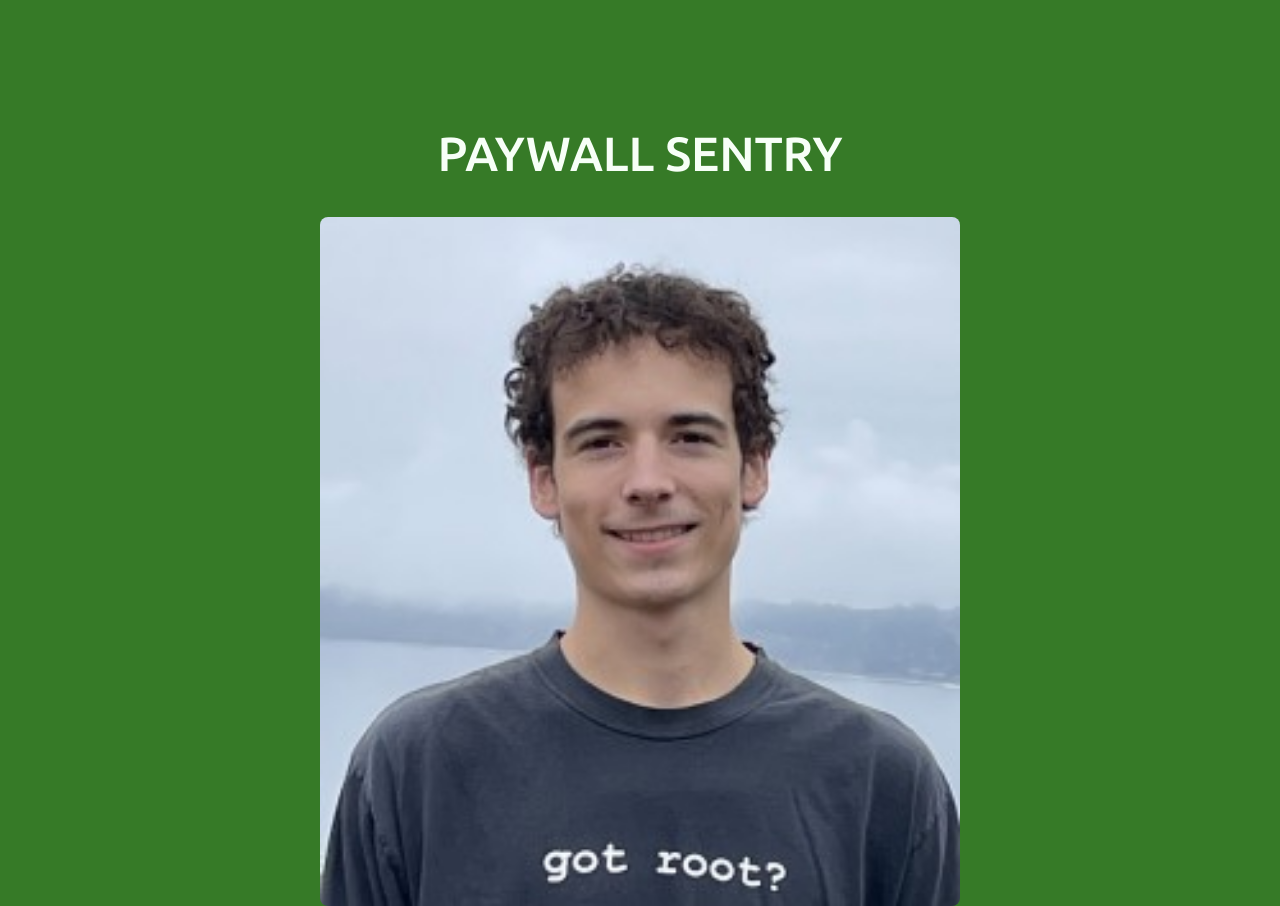
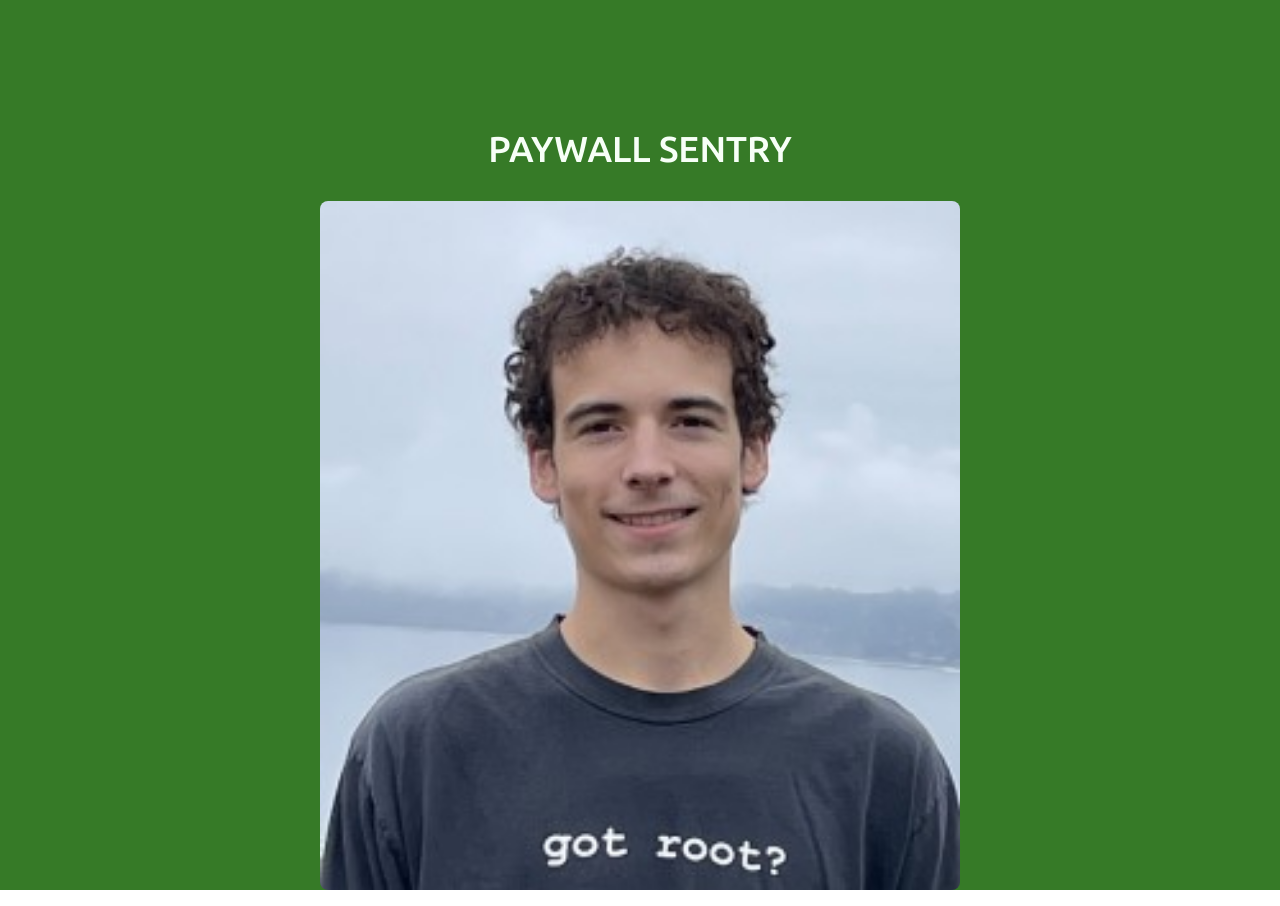
Before and after one commit to lucasotanez/portfolio, a Next.js app: page / in a window 1280 px wide. Shown: the part 3720-4626 px from the top of the page. Built offline with nearby package versions, Linux system fonts and the light colour scheme.

Commit message:
update Projects component

```diff
--- a/src/app/Projects.tsx
+++ b/src/app/Projects.tsx
@@ -6,7 +6,7 @@ export default function Projects() {
 
       <div id="projects-list" className="flex flex-col items-center justify-center text-center m-auto w-full">
         <div className="project">
-          <h1>PAYWALL SENTRY</h1>
+          <p className="text-4xl mb-8">PAYWALL SENTRY</p>
           <img className="h-auto text-center m-auto" src="/headshot.jpg"/>
         </div>
       </div>
```
